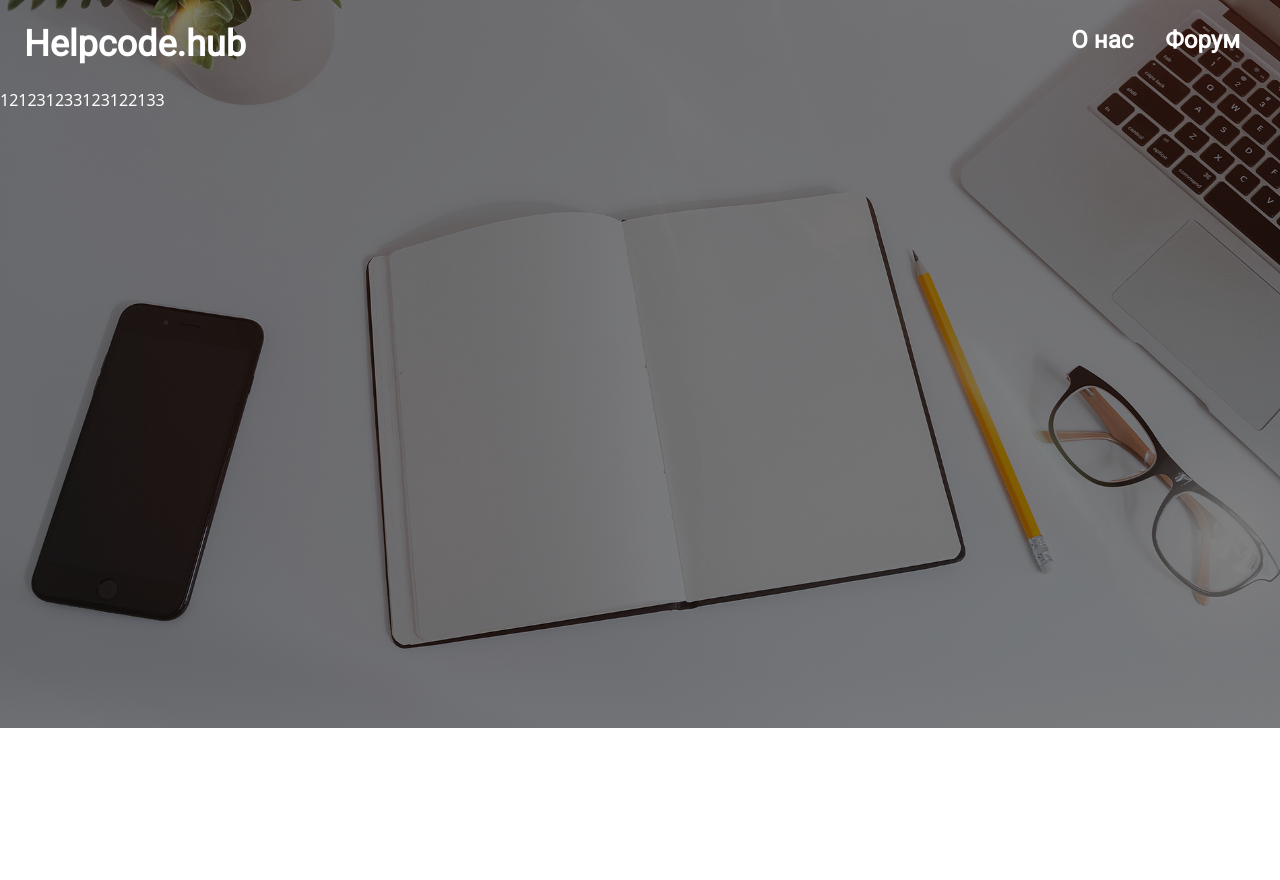
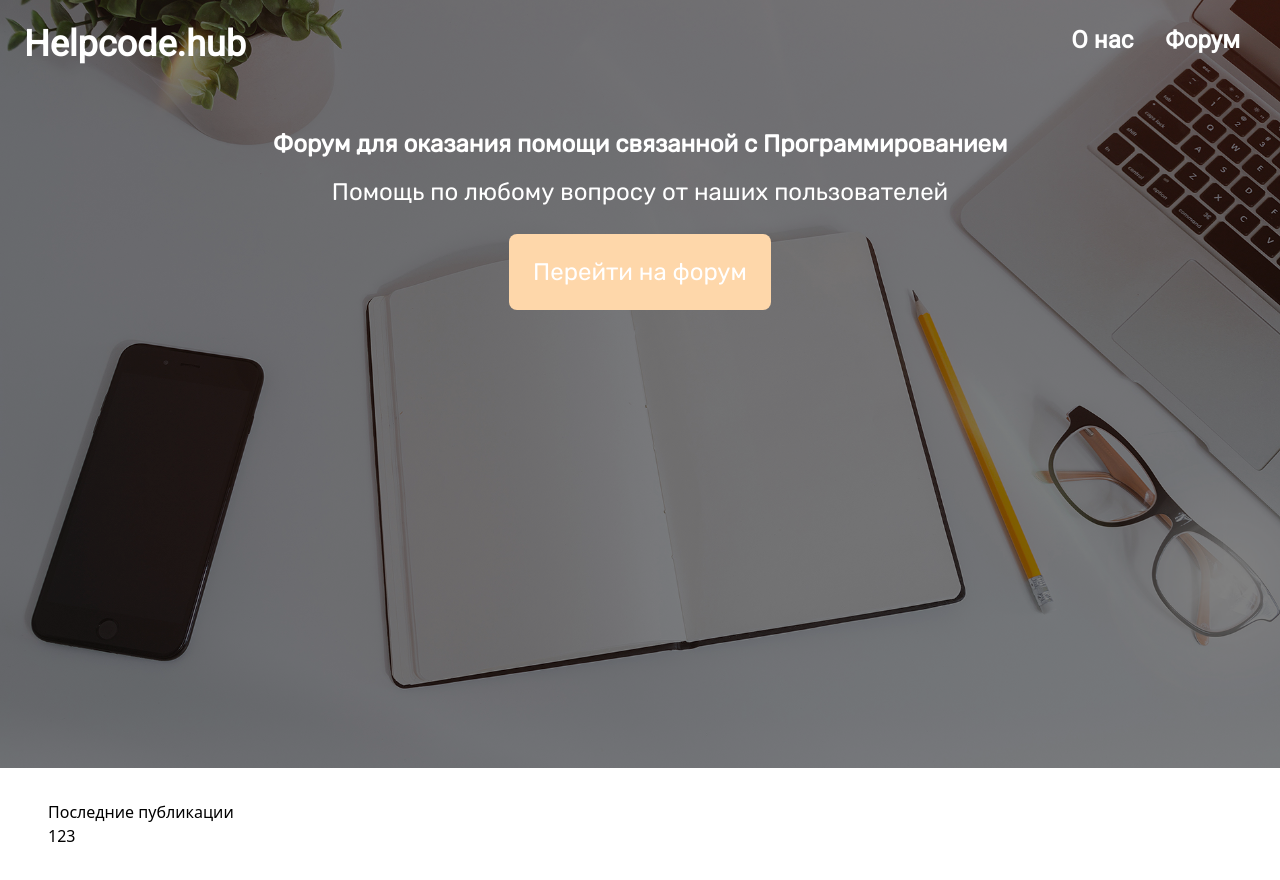
Before and after one commit to CkutlsGit/helpcode, a Nuxt app in the folder frontend/: page / in a window 1280 px wide. Shown: the top 880 px of the page. After the commit the page ends 848 px from the top, so only its background shows below. Built offline with nearby package versions, Linux system fonts and the light colour scheme.

Commit message:
added part styles for main-page

```diff
--- a/frontend/assets/css/tailwind.css
+++ b/frontend/assets/css/tailwind.css
@@ -7,14 +7,14 @@
 }
 
 @layer components {
-    .main-bg {
-        @apply bg-[url('~/assets/img/home-bg.jpg')] bg-no-repeat bg-cover bg-center min-h-[50rem] max-h-[50rem] relative -top-40 z-10 after:content-[''] after:absolute after:top-0 after:left-0 after:right-0 after:bottom-0 after:bg-[url('~/assets/img/home-bg.jpg')] after:bg-no-repeat after:bg-cover after:bg-center after:brightness-50 after:-z-10
-    }
     .header-animation-text {
         @apply hover:text-gray-400
     }
     .default-animation {
         @apply ease-in duration-300
+    }
+    .main-bg {
+        @apply bg-[url('~/assets/img/home-bg.jpg')] bg-no-repeat bg-cover bg-center min-h-[50rem] max-h-[50rem] relative -top-40 z-10 after:content-[''] after:absolute after:top-0 after:left-0 after:right-0 after:bottom-0 after:bg-[url('~/assets/img/home-bg.jpg')] after:bg-no-repeat after:bg-cover after:bg-center after:brightness-50 after:-z-10
     }
 }
 
--- a/frontend/pages/index.vue
+++ b/frontend/pages/index.vue
@@ -1,9 +1,25 @@
 <template>
   <main class="main main-bg">
     <div class="main__content relative z-10 top-40">
-      <h1 class="text-white">121231233123122133</h1>
+      <div class="main-text text-center text-white text-2xl font-rubik font-medium mt-16">
+        <h1 class="font-bold">Форум для оказания помощи связанной с Программированием</h1>
+        <p class="mt-4">Помощь по любому вопросу от наших пользователей</p>
+        <div class="main-text__button mt-12">
+          <NuxtLink to="/" class="bg-orange-200 p-6 rounded-lg hover:text-gray-300 hover:bg-orange-400 default-animation">Перейти на форум</NuxtLink>
+        </div>
+      </div>
     </div>
   </main>
+  <section class="content ml-12 -mt-32">
+    <div class="content__container">
+      <h1>Последние публикации</h1>
+      <div class="publications__content">
+        <div class="publication-element">
+          <h1>123</h1>
+        </div>
+      </div>
+    </div>
+  </section>
 </template>
 
 <script setup>
```
